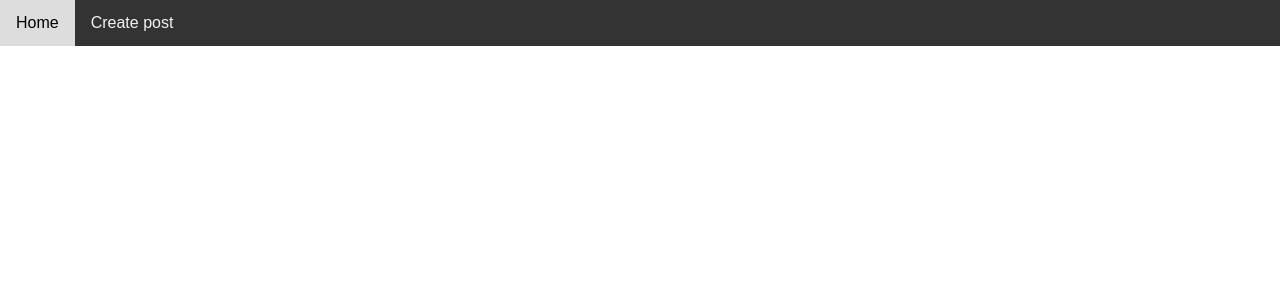
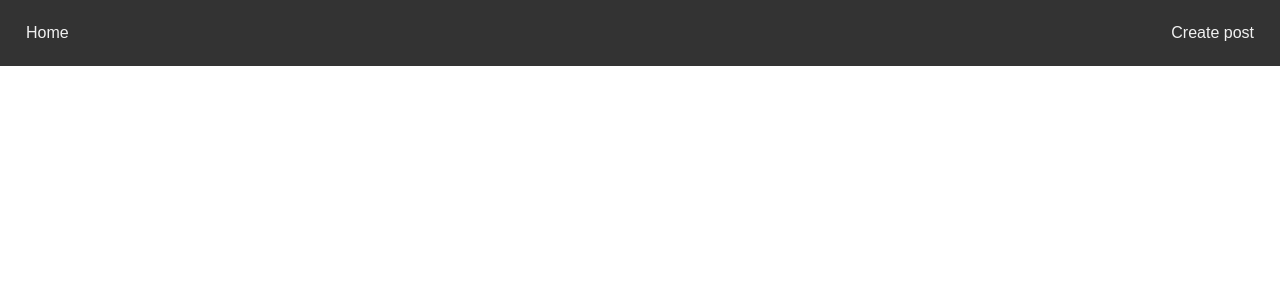
Before and after one commit to Andriiko26/virtual-nexus, a Django app: page /posts/ in a window 1280 px wide. Shown: the top 300 px of the page. Run offline with Django 5.2, Linux system fonts and the light colour scheme; data that the repository does not hold is empty.

Commit message:
switched to flexbox

```diff
--- a/virtual_nexus_project/static/css/_base.css
+++ b/virtual_nexus_project/static/css/_base.css
@@ -4,17 +4,19 @@ body {
 }
 
 .navbar {
-    overflow: hidden;
+    display: flex;
+    justify-content: space-between;
+    align-items: center;
+    padding: 10px;
     background-color: #333;
+    color: #f2f2f2;
 }
 
 .navbar a {
-    float: left;
-    display: block;
+    text-decoration: none;
     color: #f2f2f2;
+    padding: 14px 16px;
     text-align: center;
-    padding: 14px 16px;
-    text-decoration: none;
 }
 
 .navbar a:hover {
```
